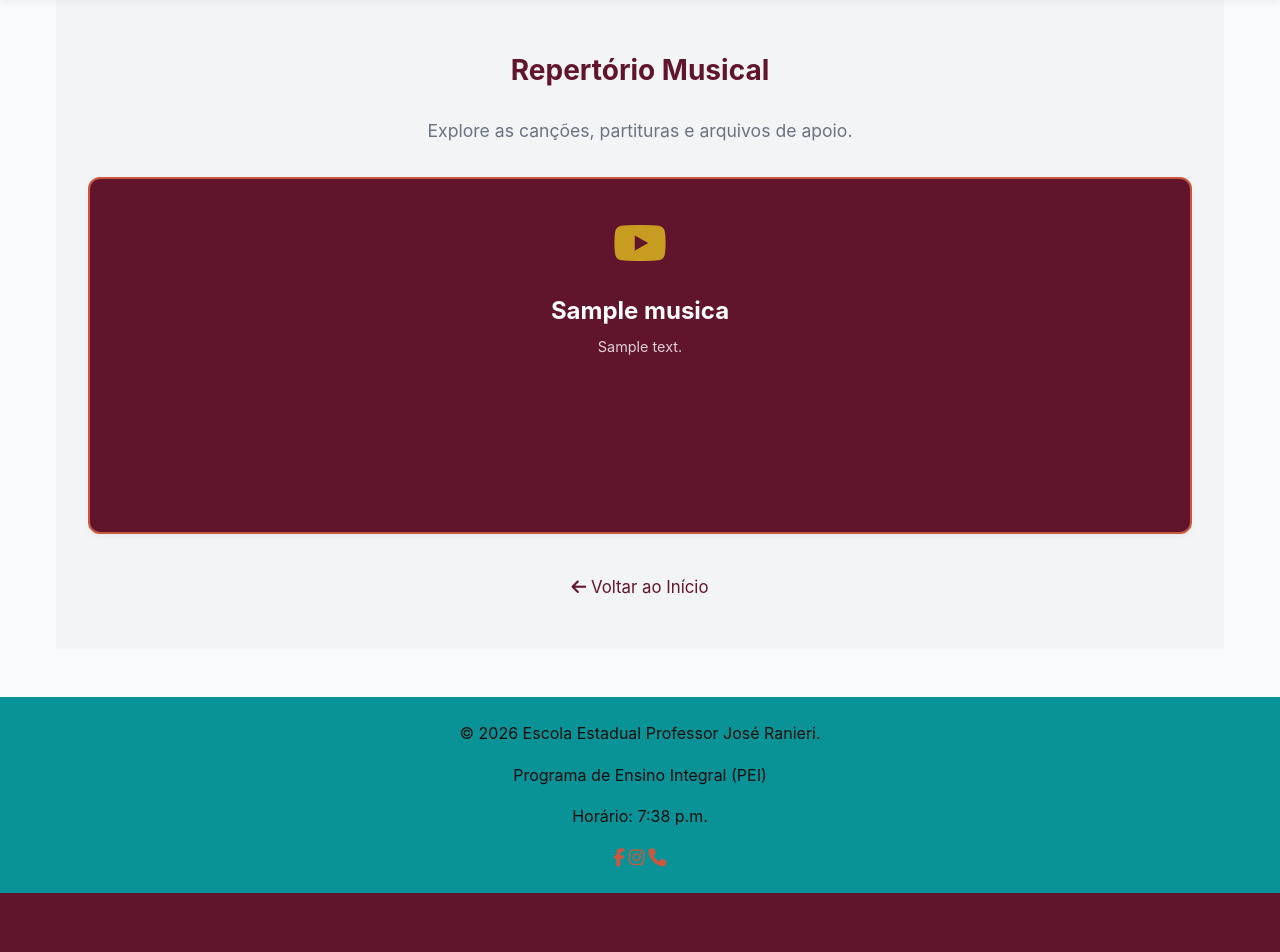
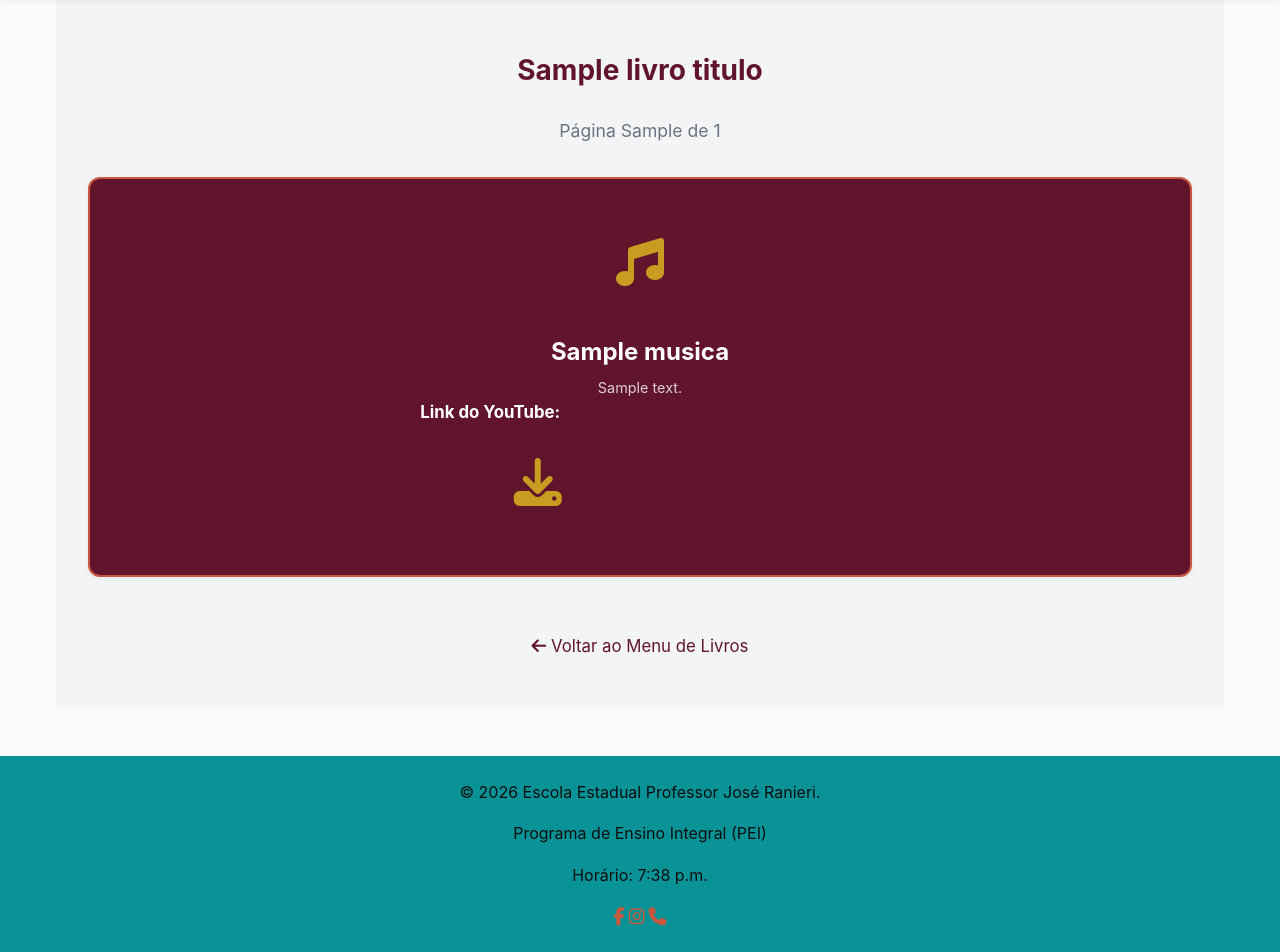
Before and after one commit to Guisbeghendev/ranieri2026, a Django app: template coral/templates/coral/repertorio_list.html in a window 1280 px wide. Shown: the part 96-1048 px from the top of the page. Before the commit the page ends 989 px from the top, so only its background shows below. Run offline with Django 3.2, Linux system fonts and the light colour scheme; the template is opened without the code that fills it: most values are stand-ins (such as "Sample title", 1, 10 or a date in 2020).

Commit message:
app ajustes coral X

```diff
--- a/coral/admin.py
+++ b/coral/admin.py
@@ -12,7 +12,7 @@ class HistoriaCoralAdmin(admin.ModelAdmin):
 class RepertorioCoralAdmin(admin.ModelAdmin):
     list_display = ('titulo', 'video_id', 'extensao_arquivo', 'data_criacao')
     search_fields = ('titulo', 'descricao')
-    ordering = ('-data_criacao',)
+    ordering = ('data_criacao',)
     readonly_fields = ('extensao_arquivo',)
 
     fieldsets = (
--- a/coral/templates/coral/repertorio_list.html
+++ b/coral/templates/coral/repertorio_list.html
@@ -8,62 +8,76 @@
 {% block content %}
 <div class="section-alt">
     <div class="container text-center">
-        <h1 class="section-title">Repertório Musical</h1>
-        <p class="section-subtitle">Explore as canções, partituras e arquivos de apoio.</p>
 
-        <div class="row mt-5">
-            {% for musica in musicas %}
-                <div class="col-md-4 mb-4">
-                    <div class="btn-coral-choice" style="height: 100%; display: flex; flex-direction: column; align-items: center; justify-content: space-between;">
+        <h1 class="section-title">{{ livro_titulo }}</h1>
+        <p class="section-subtitle">Página {{ musica_ordem }} de {{ total_musicas }}</p>
+
+        <div class="row mt-5 justify-content-center">
+            {% if musica %}
+                <div class="col-md-8 mb-4">
+                    <div class="btn-coral-choice" style="min-height: 400px; display: flex; flex-direction: column; align-items: center; justify-content: center; cursor: default;">
                         <div>
-                            {% if musica.video_id %}
-                                <i class="fab fa-youtube"></i>
-                            {% elif '.pdf' in musica.arquivo.name %}
-                                <i class="fas fa-file-pdf"></i>
-                            {% elif '.mp3' in musica.arquivo.name or '.wav' in musica.arquivo.name %}
-                                <i class="fas fa-file-audio"></i>
-                            {% elif '.mp4' in musica.arquivo.name %}
-                                <i class="fas fa-file-video"></i>
-                            {% else %}
-                                <i class="fas fa-music"></i>
-                            {% endif %}
-
+                            <i class="fas fa-music mb-3"></i>
                             <h3>{{ musica.titulo }}</h3>
 
                             {% if musica.descricao %}
-                                <p>{{ musica.descricao }}</p>
+                                <div class="mt-4 text-start">
+                                    <p>{{ musica.descricao|linebreaks }}</p>
+                                </div>
                             {% endif %}
                         </div>
 
-                        <div class="mt-3 w-100">
+                        <div class="mt-5 w-100">
                             {% if musica.video_id %}
                                 <div class="mb-3">
-                                    <a href="https://www.youtube.com/watch?v={{ musica.video_id }}" target="_blank" class="d-block text-break">
+                                    <span class="d-block mb-1"><strong>Link do YouTube:</strong></span>
+                                    <a href="https://www.youtube.com/watch?v={{ musica.video_id }}" target="_blank" class="text-break">
                                         https://www.youtube.com/watch?v={{ musica.video_id }}
                                     </a>
                                 </div>
                             {% endif %}
 
                             {% if musica.arquivo %}
-                                <div class="mb-2">
+                                <div class="mt-4">
                                     <a href="{{ musica.arquivo.url }}" class="btn-primary-custom" target="_blank" download>
-                                        Baixar Arquivo ({{ musica.extensao_arquivo|upper }})
+                                        <i class="fas fa-download"></i> Baixar Arquivo ({{ musica.extensao_arquivo|upper }})
                                     </a>
                                 </div>
                             {% endif %}
                         </div>
                     </div>
                 </div>
-            {% empty %}
+
+                <div class="col-12 mt-4">
+                    <div class="d-flex justify-content-between align-items: center;">
+                        <div>
+                            {% if musica_anterior %}
+                                <a href="?page={{ musica_ordem|add:'-1' }}" class="btn-secondary-custom">
+                                    <i class="fas fa-chevron-left"></i> Anterior
+                                </a>
+                            {% endif %}
+                        </div>
+
+                        <div>
+                            {% if proxima_musica %}
+                                <a href="?page={{ musica_ordem|add:'1' }}" class="btn-secondary-custom">
+                                    Próxima <i class="fas fa-chevron-right"></i>
+                                </a>
+                            {% endif %}
+                        </div>
+                    </div>
+                </div>
+
+            {% else %}
                 <div class="col-12">
                     <p class="section-subtitle">Nenhuma música cadastrada no momento.</p>
                 </div>
-            {% endfor %}
+            {% endif %}
         </div>
 
-        <div class="mt-5">
+        <div class="mt-5 pt-5">
             <a href="{% url 'coral:index' %}" class="btn-secondary-custom">
-                <i class="fas fa-arrow-left"></i> Voltar ao Início
+                <i class="fas fa-arrow-left"></i> Voltar ao Menu de Livros
             </a>
         </div>
     </div>
```
Also changed, not shown: coral/views.py (+31 -3 lines).
